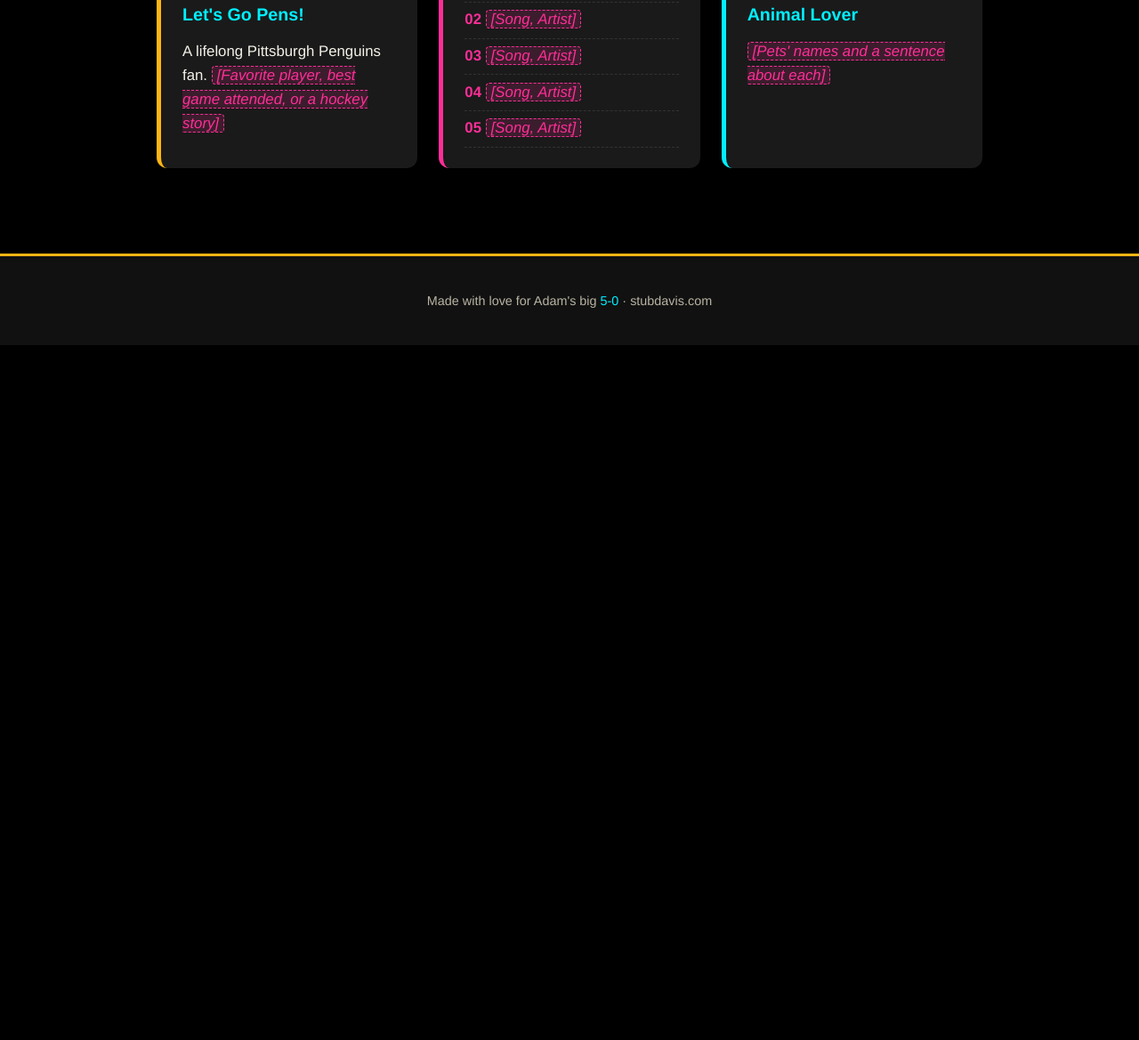
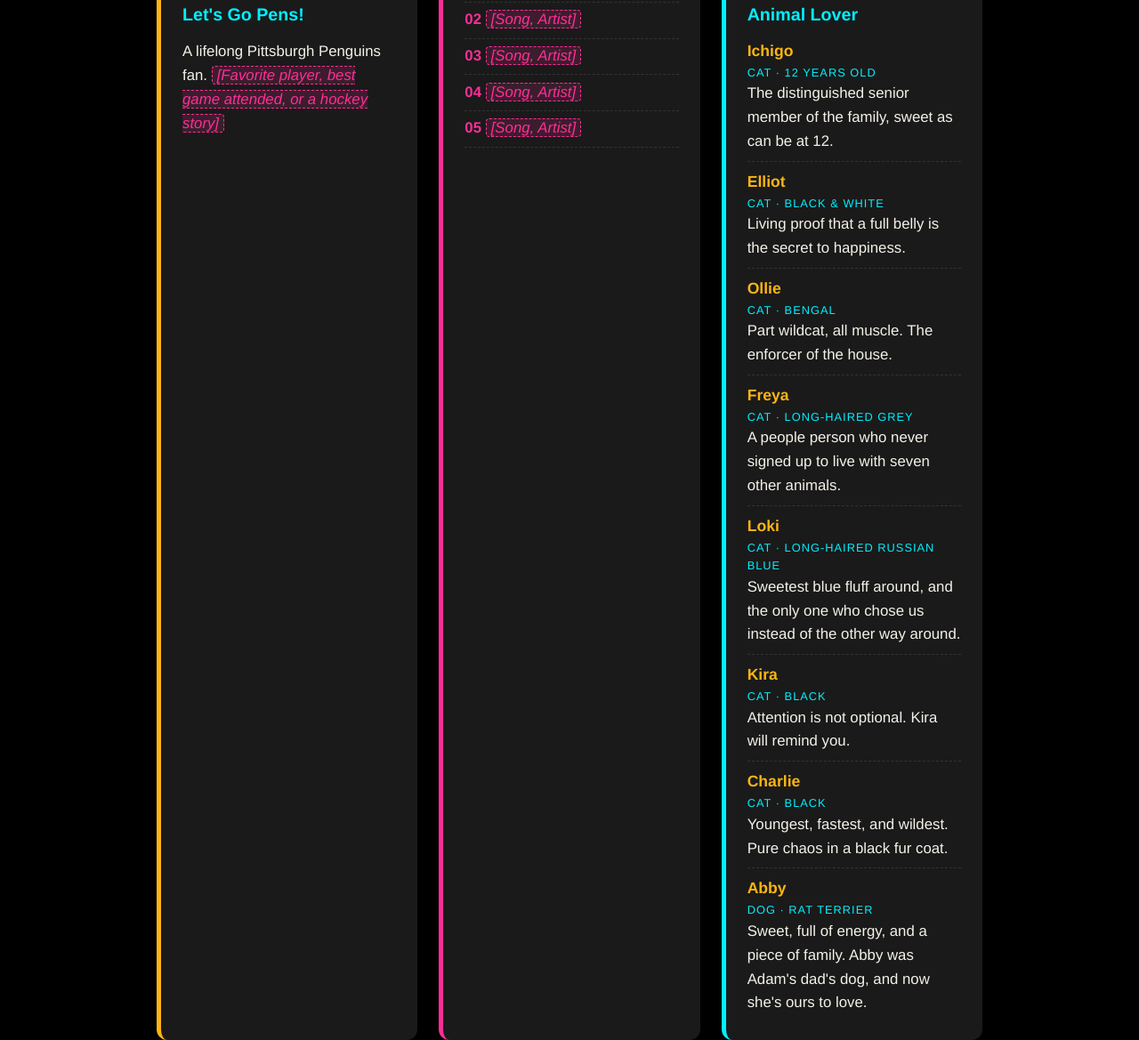
Before and after one commit to thoth200-ai/stubsdavis, a plain HTML site: page index.html in a window 1280 px wide. Shown: the part 1591-2760 px from the top of the page at 89% size. Before the commit the page ends 1979 px from the top, so only its background shows below. Drawn offline with Linux system fonts and the light colour scheme.

Commit message:
Add files via upload

```diff
--- a/index.html
+++ b/index.html
@@ -75,11 +75,28 @@
 
         <div class="card cyan">
           <div class="photo">
-            <img src="photos/animals.png" alt="Adam's animals" onerror="this.parentElement.classList.add('missing')">
+            <img src="photos/animals.png" alt="Our animals" onerror="this.parentElement.classList.add('missing')">
             <div class="photo-label">Photo coming soon<br>(photos/animals.png)</div>
           </div>
           <h3>Animal Lover</h3>
-          <p><span class="placeholder">[Pets' names and a sentence about each]</span></p>
+          <ul class="pets">
+            <li><strong>Ichigo</strong> <span class="pet-kind">Cat &middot; 12 years old</span>
+              The distinguished senior member of the family, sweet as can be at 12.</li>
+            <li><strong>Elliot</strong> <span class="pet-kind">Cat &middot; Black &amp; white</span>
+              Living proof that a full belly is the secret to happiness.</li>
+            <li><strong>Ollie</strong> <span class="pet-kind">Cat &middot; Bengal</span>
+              Part wildcat, all muscle. The enforcer of the house.</li>
+            <li><strong>Freya</strong> <span class="pet-kind">Cat &middot; Long-haired grey</span>
+              A people person who never signed up to live with seven other animals.</li>
+            <li><strong>Loki</strong> <span class="pet-kind">Cat &middot; Long-haired Russian Blue</span>
+              Sweetest blue fluff around, and the only one who chose us instead of the other way around.</li>
+            <li><strong>Kira</strong> <span class="pet-kind">Cat &middot; Black</span>
+              Attention is not optional. Kira will remind you.</li>
+            <li><strong>Charlie</strong> <span class="pet-kind">Cat &middot; Black</span>
+              Youngest, fastest, and wildest. Pure chaos in a black fur coat.</li>
+            <li><strong>Abby</strong> <span class="pet-kind">Dog &middot; Rat terrier</span>
+              Sweet, full of energy, and a piece of family. Abby was Adam's dad's dog, and now she's ours to love.</li>
+          </ul>
         </div>
       </div>
     </section>
--- a/style.css
+++ b/style.css
@@ -276,6 +276,29 @@ h3 { color: var(--cyan); margin-bottom: 0.4rem; }
   display: block;
 }
 
+/* ---------- Pets ---------- */
+.pets {
+  list-style: none;
+  padding: 0;
+  margin: 0;
+}
+.pets li {
+  padding: 0.5rem 0;
+  border-bottom: 1px dashed #333;
+}
+.pets li:last-child { border-bottom: 0; }
+.pets strong {
+  color: var(--gold);
+  font-size: 1.1rem;
+}
+.pet-kind {
+  display: block;
+  font-size: 0.8rem;
+  text-transform: uppercase;
+  letter-spacing: 0.08em;
+  color: var(--cyan);
+}
+
 /* ---------- Footer ---------- */
 .site-footer {
   border-top: 3px solid var(--gold);
```
